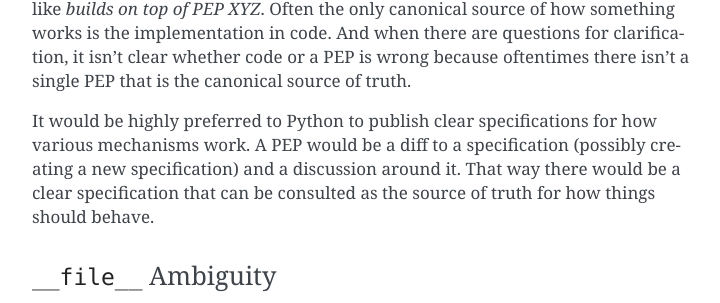
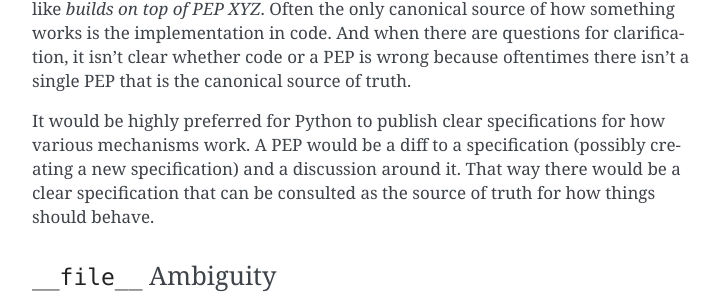
Before and after one commit to indygreg/PyOxidizer, a Sphinx documentation site: the page built from docs/technotes.rst, in a window 1280 px wide and 900 px high, scrolled down 5163 px. Shown: the part 151-454 px from the top of the window, without its empty margins (388-1108 px from the left). Built offline with Sphinx 7.4.7, drawn with Linux system fonts in a browser that asks for light colours; the version number could not be read and is left out; some of the changed text lies outside the part shown.

Commit message:
docs: tweak Python requests section
Add a note about missing C headers. Fixed some typos.

```diff
--- a/docs/technotes.rst
+++ b/docs/technotes.rst
@@ -243,7 +243,7 @@
 code or a PEP is wrong because oftentimes there isn't a single PEP that
 is the canonical source of truth.
 
-It would be highly preferred to Python to publish clear specifications
+It would be highly preferred for Python to publish clear specifications
 for how various mechanisms work. A PEP would be a diff to a specification
 (possibly creating a new specification) and a discussion around it. That
 way there would be a clear specification that can be consulted as the
```
Also changed, not shown: other parts of docs/technotes.rst (+4 -1 lines).
